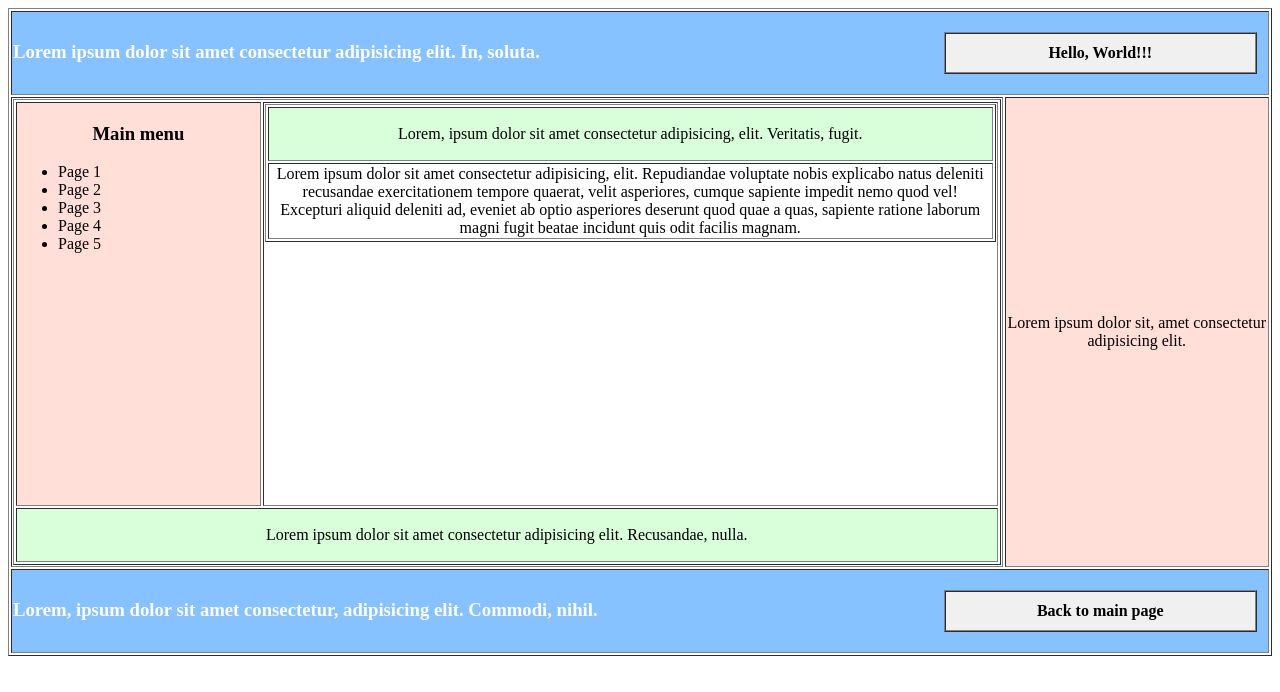
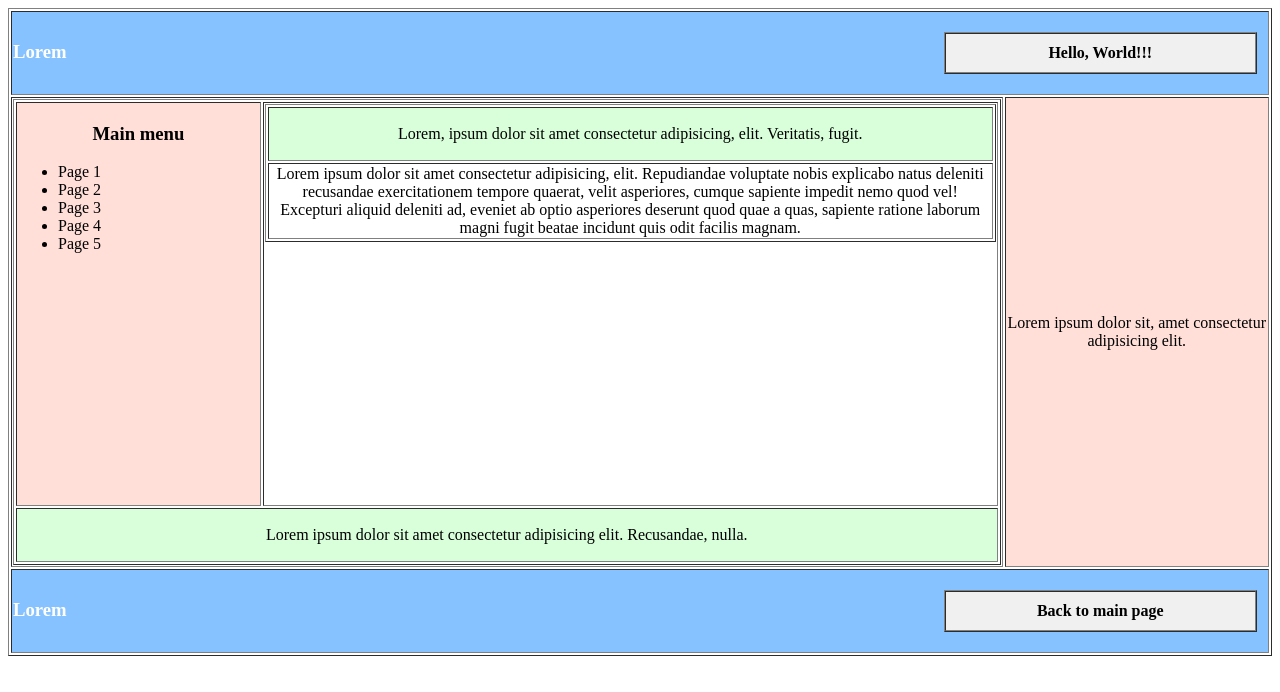
Before and after one commit to Max44444/Max44444.github.io, a plain HTML site: page laboratory_works/lab_1/index.html in a window 1280 px wide. Drawn offline with Linux system fonts and the light colour scheme.

Commit message:
formating

```diff
--- a/laboratory_works/lab_1/index.html
+++ b/laboratory_works/lab_1/index.html
@@ -56,7 +56,7 @@
 						</td>
 					</tr>
 				</table>
-				<h3 class="blue_title">Lorem ipsum dolor sit amet consectetur adipisicing elit. In, soluta.</h3>
+				<h3 class="blue_title">Lorem</h3>
 			</td>
 		</tr>
 
@@ -118,7 +118,7 @@
 					</td>
 				</tr>
 			</table>
-			<h3 class="blue_title">Lorem, ipsum dolor sit amet consectetur, adipisicing elit. Commodi, nihil.</h3>
+			<h3 class="blue_title">Lorem</h3>
 		</td>
 	</tr>
 </table>
```
Also changed, not shown: index.html (+1 -1 lines).
